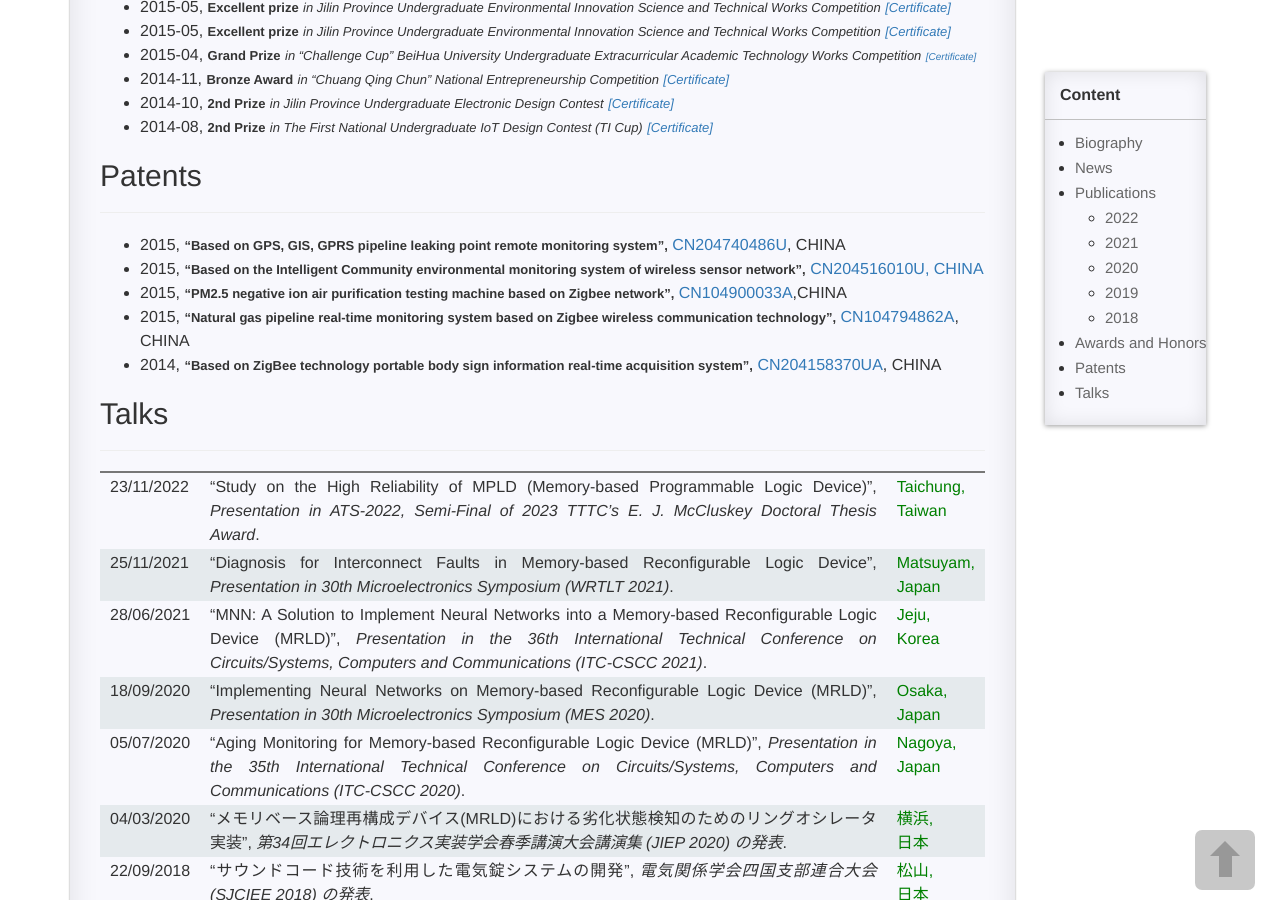
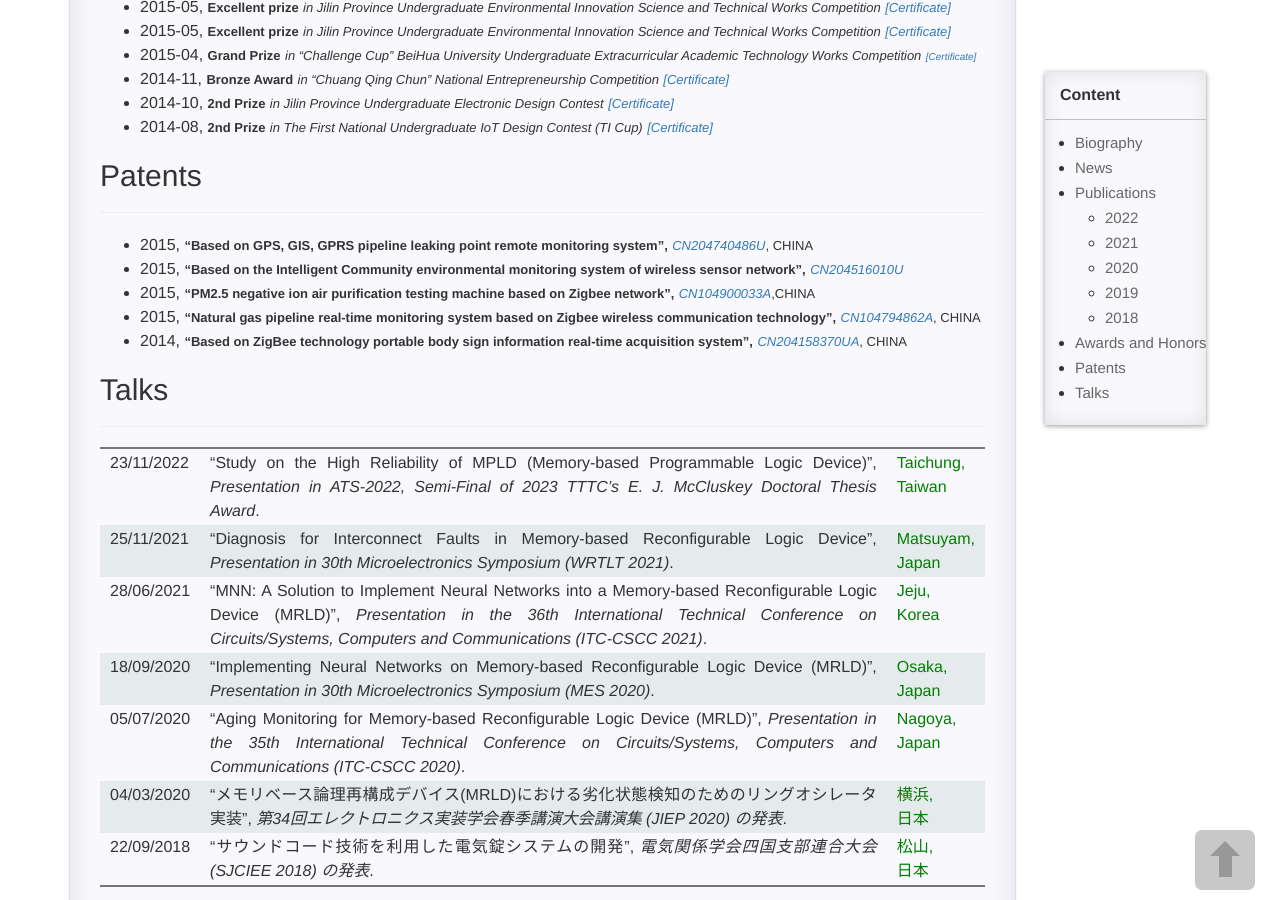
Before and after one commit to XihongZhou/xihongzhou.github.io, a Jekyll site: the page built from pages/1_homepage.md, in a window 1280 px wide and 900 px high, scrolled down 2241 px. Built offline with Jekyll 4.4.1, drawn with Linux system fonts in a browser that asks for light colours; comment, search, counter and statistics services are not loaded.

Commit message:
Update 1_homepage.md

```diff
--- a/pages/1_homepage.md
+++ b/pages/1_homepage.md
@@ -113,11 +113,11 @@
 
 ---
 
-- 2015, **<font size="2">“Based on GPS, GIS, GPRS pipeline leaking point remote monitoring system”,</font>** [CN204740486U](https://patents.google.com/patent/CN204740486U/en?inventor=%E5%91%A8%E7%BB%86%E7%BA%A2), CHINA
-- 2015, **<font size="2">“Based on the Intelligent Community environmental monitoring system of wireless sensor network”,</font>** [CN204516010U, CHINA](https://patents.google.com/patent/CN204516010U/en?inventor=%E5%91%A8%E7%BB%86%E7%BA%A2&page=2)
-- 2015, **<font size="2">“PM2.5 negative ion air purification testing machine based on Zigbee network”,</font>** [CN104900033A](https://patents.google.com/patent/CN104900033A/en?inventor=%E5%91%A8%E7%BB%86%E7%BA%A2&page=1),CHINA
-- 2015, **<font size="2">“Natural gas pipeline real-time monitoring system based on Zigbee wireless communication technology”,</font>** [CN104794862A](https://patents.google.com/patent/CN104794862A/en?inventor=%E5%91%A8%E7%BB%86%E7%BA%A2), CHINA
-- 2014, **<font size="2">“Based on ZigBee technology portable body sign information real-time acquisition system”,</font>** [CN204158370UA](https://patents.google.com/patent/CN204158370U/en?inventor=%E5%91%A8%E7%BB%86%E7%BA%A2), CHINA
+- 2015, **<font size="2">“Based on GPS, GIS, GPRS pipeline leaking point remote monitoring system”,</font>** [*<font size="2">CN204740486U</font>*](https://patents.google.com/patent/CN204740486U/en?inventor=%E5%91%A8%E7%BB%86%E7%BA%A2)<font size="2">, CHINA</font>
+- 2015, **<font size="2">“Based on the Intelligent Community environmental monitoring system of wireless sensor network”,</font>** [*<font size="2">CN204516010U</font>*](https://patents.google.com/patent/CN204516010U/en?inventor=%E5%91%A8%E7%BB%86%E7%BA%A2&page=2)
+- 2015, **<font size="2">“PM2.5 negative ion air purification testing machine based on Zigbee network”,</font>** [*<font size="2">CN104900033A</font>*](https://patents.google.com/patent/CN104900033A/en?inventor=%E5%91%A8%E7%BB%86%E7%BA%A2&page=1)<font size="2">,CHINA</font>
+- 2015, **<font size="2">“Natural gas pipeline real-time monitoring system based on Zigbee wireless communication technology”,</font>** [*<font size="2">CN104794862A</font>*](https://patents.google.com/patent/CN104794862A/en?inventor=%E5%91%A8%E7%BB%86%E7%BA%A2)<font size="2">, CHINA</font>
+- 2014, **<font size="2">“Based on ZigBee technology portable body sign information real-time acquisition system”,</font>** [*<font size="2">CN204158370UA</font>*](https://patents.google.com/patent/CN204158370U/en?inventor=%E5%91%A8%E7%BB%86%E7%BA%A2)<font size="2">, CHINA</font>
 
 ## Talks
 
```
